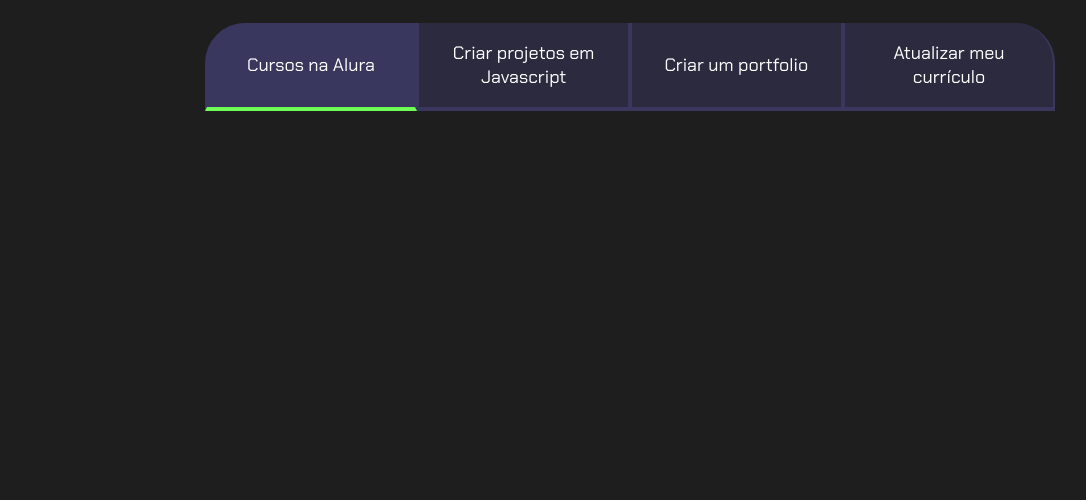
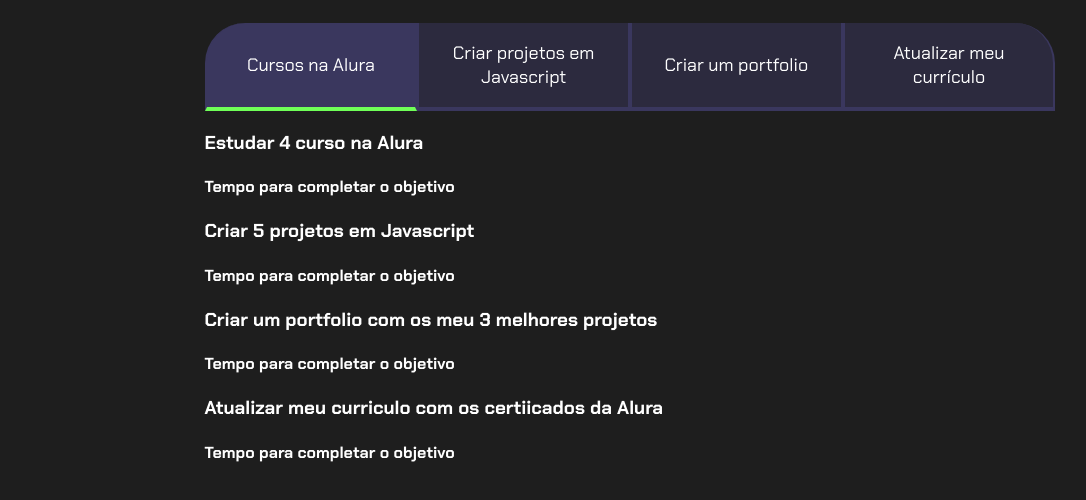
Before and after one commit to jessikagabi/Projeto-de-Vida, a plain HTML site: page index.html in a window 1280 px wide. Shown: the part 80-580 px from the top of the page, without its empty margins (10-1096 px from the left). Drawn offline with Linux system fonts and the light colour scheme.

Commit message:
Add files via upload

```diff
--- a/index.html
+++ b/index.html
@@ -11,12 +11,32 @@
 <body>
     <section class="conteudo-principal">
         <h2 class="titulo-principal">Meus Objetivos do ano<span>_</span></h2>
+        <div class="conteudo">
         <div class="botoes">
             <button class="botao ativo">Cursos na Alura</button>
             <button class="botao">Criar projetos em Javascript</button>
             <button class="botao">Criar um portfolio</button>
             <button class="botao">Atualizar meu currículo</button>
         </div>
+        <div class="abas-texto">
+            <div class="aba-conteudo">
+                <h3 class="aba-conteudo-titulo-principal">Estudar 4 curso na Alura</h3>
+                <h4 class="aba-conteud0-titulo-secundario">Tempo para completar o objetivo</h4>
+            </div>
+            <div class="aba-conteudo">
+                <h3 class="aba-conteudo-titulo-principal">Criar 5 projetos em Javascript</h3>
+                <h4 class="aba-conteud0-titulo-secundario">Tempo para completar o objetivo</h4>
+            </div>
+            <div class="aba-conteudo">
+                <h3 class="aba-conteudo-titulo-principal">Criar um portfolio com os meu 3 melhores projetos</h3>
+                <h4 class="aba-conteud0-titulo-secundario">Tempo para completar o objetivo</h4>
+        </div>
+        <div class="aba-conteudo">
+            <h3 class="aba-conteudo-titulo-principal">Atualizar meu curriculo com os certiicados da Alura</h3>
+            <h4 class="aba-conteud0-titulo-secundario">Tempo para completar o objetivo</h4>
+                </div>
+            </div>
+        </div>
     </section>
     <script src="main.js"></script>
 </body>
--- a/style.css
+++ b/style.css
@@ -76,3 +76,7 @@
     background-color: var(--botao-ativo);
     border-bottom: 4px solid var(--verde);
 }
+
+.abas-textos {
+    background-color: var(--texto-fundo);
+}
```
